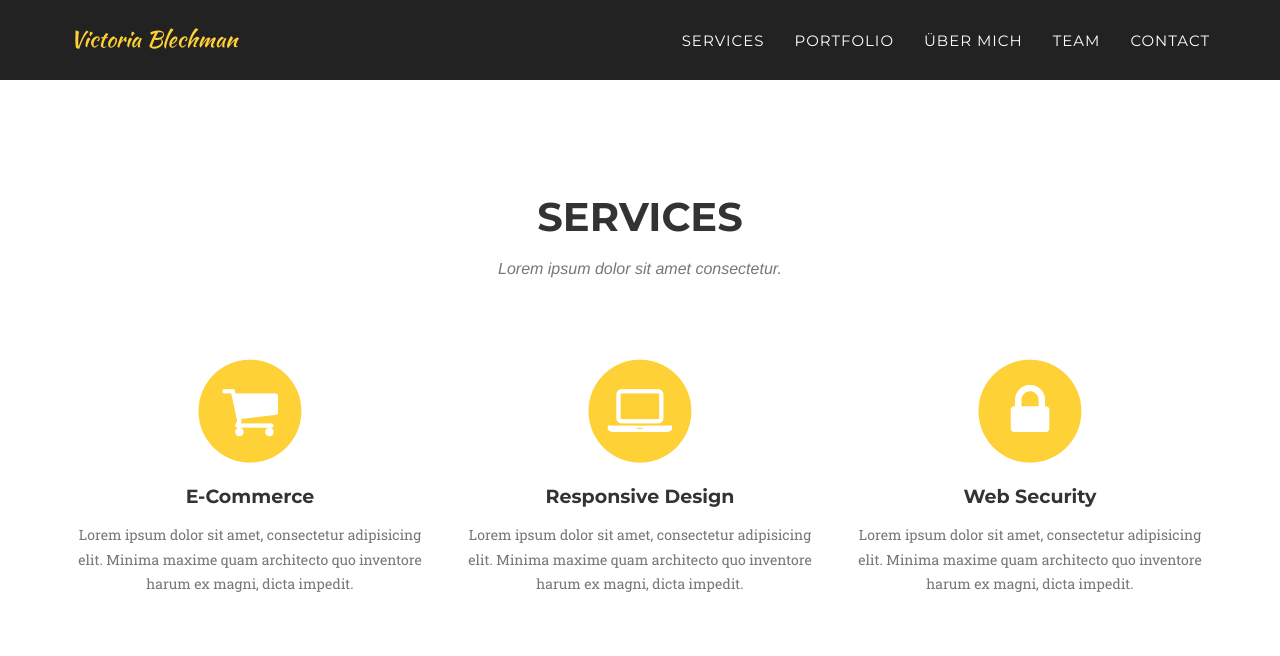
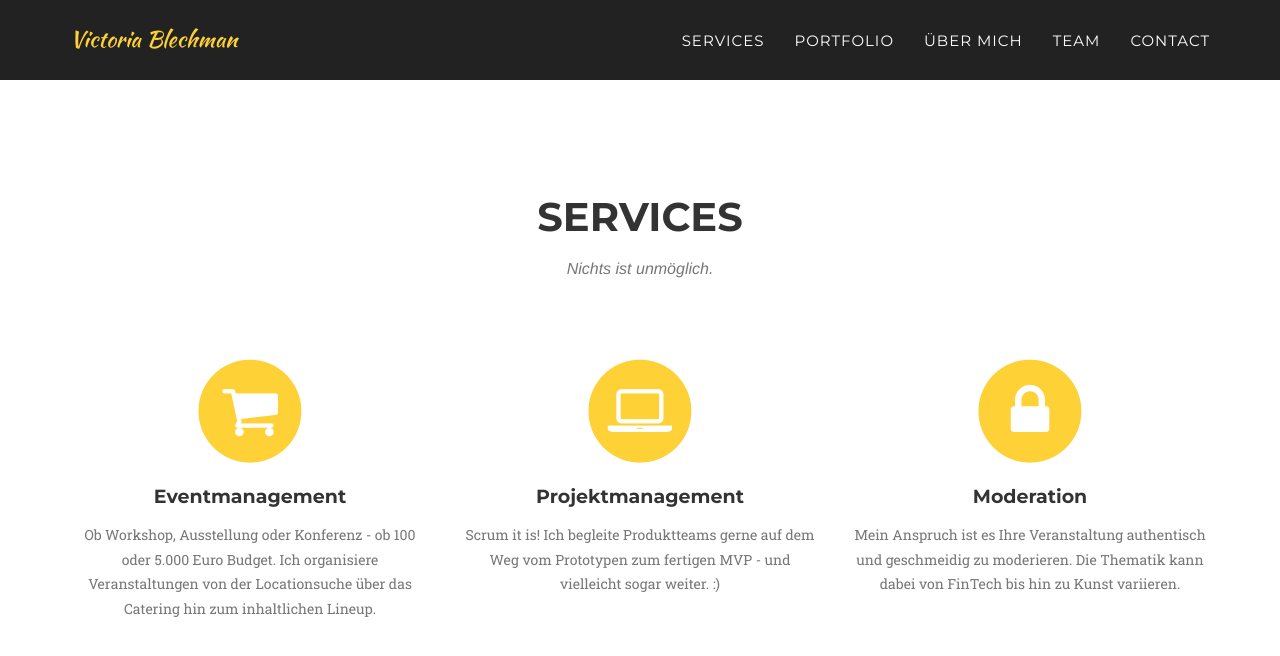
Before and after one commit to blechman/blechman.github.io, a Jekyll site: the page built from index.html, in a window 1280 px wide and 900 px high, scrolled down 723 px. Shown: the top 656 px of the window. Built offline with Jekyll 4.4.1, drawn with Linux system fonts in a browser that asks for light colours; some web fonts are replaced.

Commit message:
Update services.html

```diff
--- a/_includes/services.html
+++ b/_includes/services.html
@@ -4,7 +4,7 @@
             <div class="row">
                 <div class="col-lg-12 text-center">
                     <h2 class="section-heading">Services</h2>
-                    <h3 class="section-subheading text-muted">Lorem ipsum dolor sit amet consectetur.</h3>
+                    <h3 class="section-subheading text-muted">Nichts ist unmöglich.</h3>
                 </div>
             </div>
             <div class="row text-center">
@@ -13,24 +13,26 @@
                         <i class="fa fa-circle fa-stack-2x text-primary"></i>
                         <i class="fa fa-shopping-cart fa-stack-1x fa-inverse"></i>
                     </span>
-                    <h4 class="service-heading">E-Commerce</h4>
-                    <p class="text-muted">Lorem ipsum dolor sit amet, consectetur adipisicing elit. Minima maxime quam architecto quo inventore harum ex magni, dicta impedit.</p>
+                    <h4 class="service-heading">Eventmanagement</h4>
+                    <p class="text-muted">Ob Workshop, Ausstellung oder Konferenz - ob 100 oder 5.000 Euro Budget. Ich organisiere Veranstaltungen von der Locationsuche über das Catering hin zum inhaltlichen Lineup.
+</p>
                 </div>
                 <div class="col-md-4">
                     <span class="fa-stack fa-4x">
                         <i class="fa fa-circle fa-stack-2x text-primary"></i>
                         <i class="fa fa-laptop fa-stack-1x fa-inverse"></i>
                     </span>
-                    <h4 class="service-heading">Responsive Design</h4>
-                    <p class="text-muted">Lorem ipsum dolor sit amet, consectetur adipisicing elit. Minima maxime quam architecto quo inventore harum ex magni, dicta impedit.</p>
+                    <h4 class="service-heading">Projektmanagement</h4>
+                    <p class="text-muted">Scrum it is! Ich begleite Produktteams gerne auf dem Weg vom Prototypen zum fertigen MVP - und vielleicht sogar weiter. :)</p>
                 </div>
                 <div class="col-md-4">
                     <span class="fa-stack fa-4x">
                         <i class="fa fa-circle fa-stack-2x text-primary"></i>
                         <i class="fa fa-lock fa-stack-1x fa-inverse"></i>
                     </span>
-                    <h4 class="service-heading">Web Security</h4>
-                    <p class="text-muted">Lorem ipsum dolor sit amet, consectetur adipisicing elit. Minima maxime quam architecto quo inventore harum ex magni, dicta impedit.</p>
+                    <h4 class="service-heading">Moderation</h4>
+                    <p class="text-muted">Mein Anspruch ist es Ihre Veranstaltung authentisch und geschmeidig zu moderieren. Die Thematik kann dabei von FinTech bis hin zu Kunst variieren.
+</p>
                 </div>
             </div>
         </div>
```
